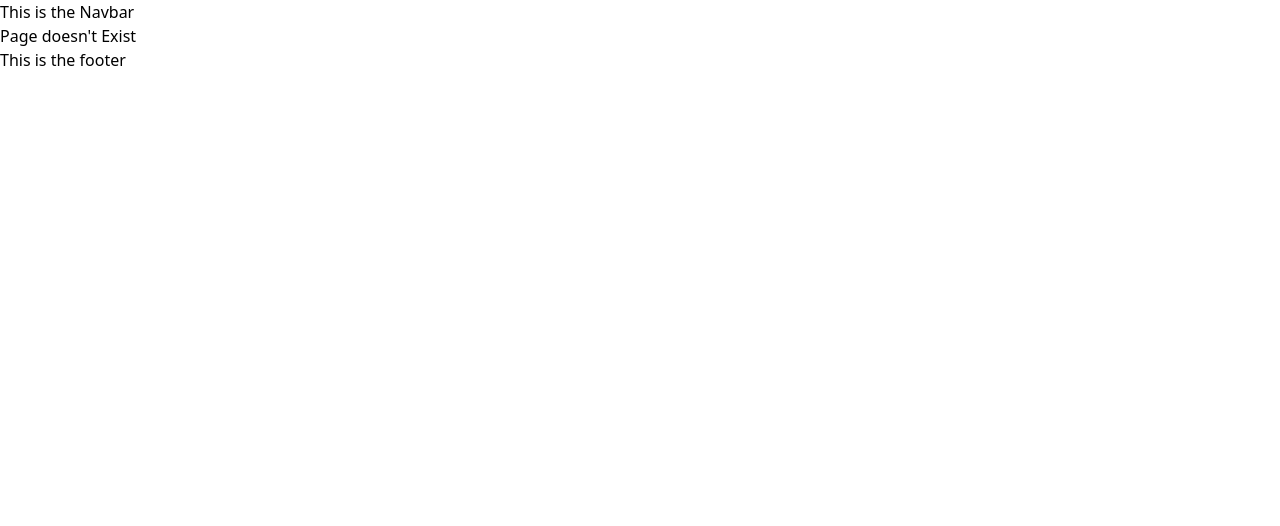
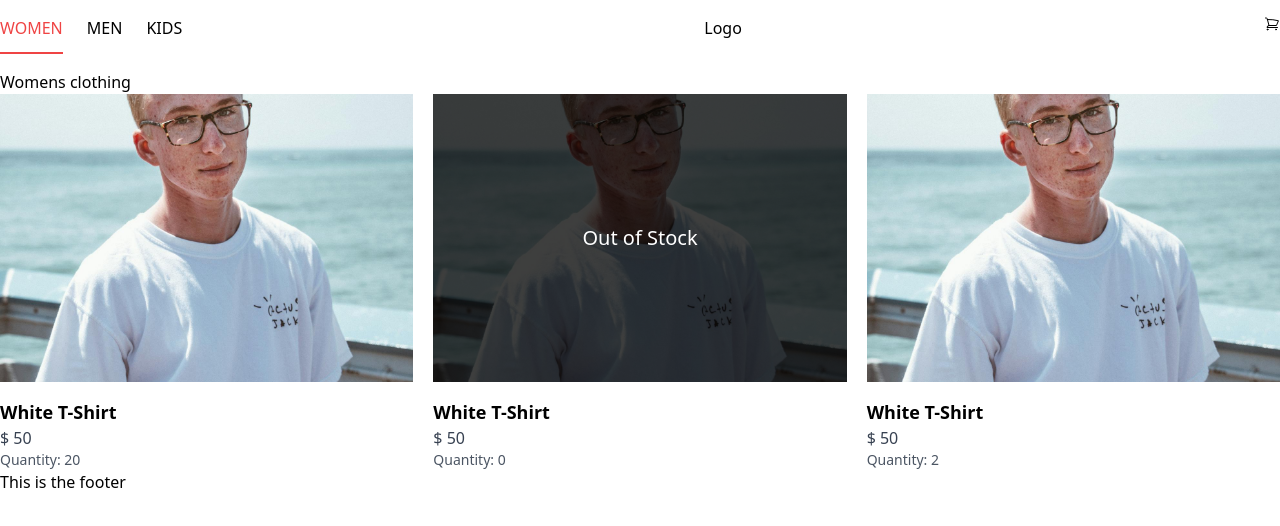
Before and after one commit to mitkapanarin/online_shop, a React (Vite) app in the folder frontend/: page /women in a window 1280 px wide. Shown: the top 526 px of the page. Built offline with nearby package versions, Linux system fonts and the light colour scheme.

Commit message:
products & navbar added

```diff
--- a/frontend/package.json
+++ b/frontend/package.json
@@ -12,6 +12,7 @@
   "dependencies": {
     "react": "^18.2.0",
     "react-dom": "^18.2.0",
+    "react-icons": "^5.2.1",
     "react-router-dom": "^6.23.1"
   },
   "devDependencies": {
--- /dev/null
+++ b/frontend/src/Pages/Kids.tsx
@@ -0,0 +1,9 @@
+import React, { Component } from "react";
+
+export class Kids extends Component {
+  render() {
+    return <div>Kids clothing</div>;
+  }
+}
+
+export default Kids;
--- a/frontend/src/Pages/Logic/GeneralPagesRoutes.tsx
+++ b/frontend/src/Pages/Logic/GeneralPagesRoutes.tsx
@@ -5,11 +5,11 @@ import { Footer, Navbar } from "../../components/Layout";
 export class GeneralPagesRoutes extends Component {
   render() {
     return (
-      <>
+      <div className="container max-w-7xl mx-auto">
         <Navbar />
         <Outlet />
         <Footer />
-      </>
+      </div>
     );
   }
 }
--- /dev/null
+++ b/frontend/src/Pages/Men.tsx
@@ -0,0 +1,9 @@
+import React, { Component } from "react";
+
+export class Men extends Component {
+  render() {
+    return <div>Mens clothing</div>;
+  }
+}
+
+export default Men;
--- /dev/null
+++ b/frontend/src/Pages/Women.tsx
@@ -0,0 +1,35 @@
+import { Component } from "react";
+import ProductCard from "../components/Cards/ProductCard";
+
+export class Women extends Component {
+  render() {
+    return (
+      <div>
+        <h1>Womens clothing</h1>
+
+        <div className="grid grid-cols-3 gap-5">
+          <ProductCard
+            image="./sample-image.jpg"
+            name="White T-Shirt"
+            price={50}
+            quantity={20}
+          />
+          <ProductCard
+            image="./sample-image.jpg"
+            name="White T-Shirt"
+            price={50}
+            quantity={0}
+          />
+          <ProductCard
+            image="./sample-image.jpg"
+            name="White T-Shirt"
+            price={50}
+            quantity={2}
+          />
+        </div>
+      </div>
+    );
+  }
+}
+
+export default Women;
--- a/frontend/src/Pages/index.tsx
+++ b/frontend/src/Pages/index.tsx
@@ -1,3 +1,7 @@
 import Home from "./Home";
 import ErrorPage from "./ErrorPage";
-export { ErrorPage, Home };
+import Women from "./Women";
+import Men from "./Men";
+import Kids from "./Kids";
+
+export { ErrorPage, Home, Women, Men, Kids };
--- /dev/null
+++ b/frontend/src/components/Cards/ProductCard.tsx
@@ -0,0 +1,35 @@
+import { Component } from "react";
+
+interface ProductCardProps {
+  image: string;
+  name: string;
+  price: number;
+  quantity: number;
+}
+
+export class ProductCard extends Component<ProductCardProps> {
+  render() {
+    const { image, name, price, quantity } = this.props;
+    return (
+      <div className="">
+        <div className="relative">
+          <img
+            src={image}
+            alt={name}
+            className={`w-full h-72 object-cover ${quantity === 0 ? "filter brightness-50" : ""}`}
+          />
+          {quantity === 0 && (
+            <div className="absolute inset-0 flex items-center justify-center bg-black bg-opacity-50 text-white text-xl font-light">
+              Out of Stock
+            </div>
+          )}
+        </div>
+        <h3 className="text-lg font-semibold mt-4">{name}</h3>
+        <h6 className="text-md font-medium text-gray-700">$ {price}</h6>
+        <p className="text-sm text-gray-600">Quantity: {quantity}</p>
+      </div>
+    );
+  }
+}
+
+export default ProductCard;
--- a/frontend/src/components/Layout/Navbar/Navbar.tsx
+++ b/frontend/src/components/Layout/Navbar/Navbar.tsx
@@ -1,9 +1,51 @@
-import { Component } from "react";
+import { Component, ComponentType } from "react";
+import { Link, useLocation } from "react-router-dom";
+import { HiOutlineShoppingCart } from "react-icons/hi2";
 
-export class Navbar extends Component {
+interface WithRouterProps {
+  location: Location;
+}
+
+const withRouter = <P extends WithRouterProps>(
+  WrappedComponent: ComponentType<P>,
+) => {
+  return (props: Omit<P, keyof WithRouterProps>) => {
+    const location = useLocation();
+    return <WrappedComponent {...(props as P)} location={location} />;
+  };
+};
+
+export class Navbar extends Component<WithRouterProps> {
   render() {
-    return <div>This is the Navbar</div>;
+    const { location } = this.props;
+    const currentPath = location.pathname;
+    console.log(currentPath);
+
+    const pathDetector = (route: string) =>
+      currentPath == route
+        ? "text-red-500 border-b-2 border-red-500 pb-3"
+        : "text-black";
+
+    return (
+      <div className="flex justify-between my-4">
+        <div className="uppercase flex gap-6">
+          <Link to="/women" className={pathDetector("/women")}>
+            Women
+          </Link>
+          <Link to="/men" className={pathDetector("/men")}>
+            men
+          </Link>
+          <Link to="/kids" className={pathDetector("/kids")}>
+            kids
+          </Link>
+        </div>
+        <div className="">Logo</div>
+        <div className="">
+          <HiOutlineShoppingCart className="cursor-pointer" />
+        </div>
+      </div>
+    );
   }
 }
 
-export default Navbar;
+export default withRouter(Navbar);
```
Also changed, not shown: frontend/src/App.tsx (+13 -1 lines), frontend/public/sample-image.jpg (added), 1 other file (tests, documents, lock files or other folders).
